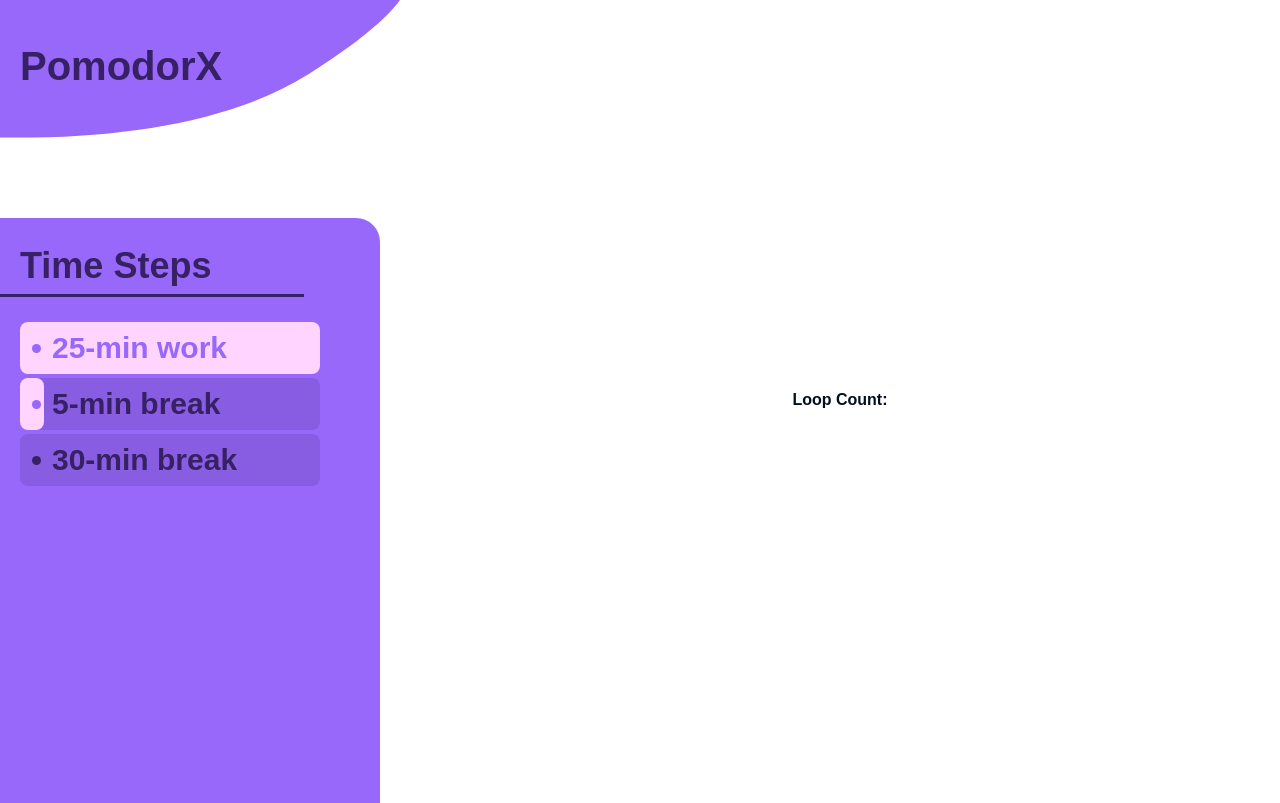
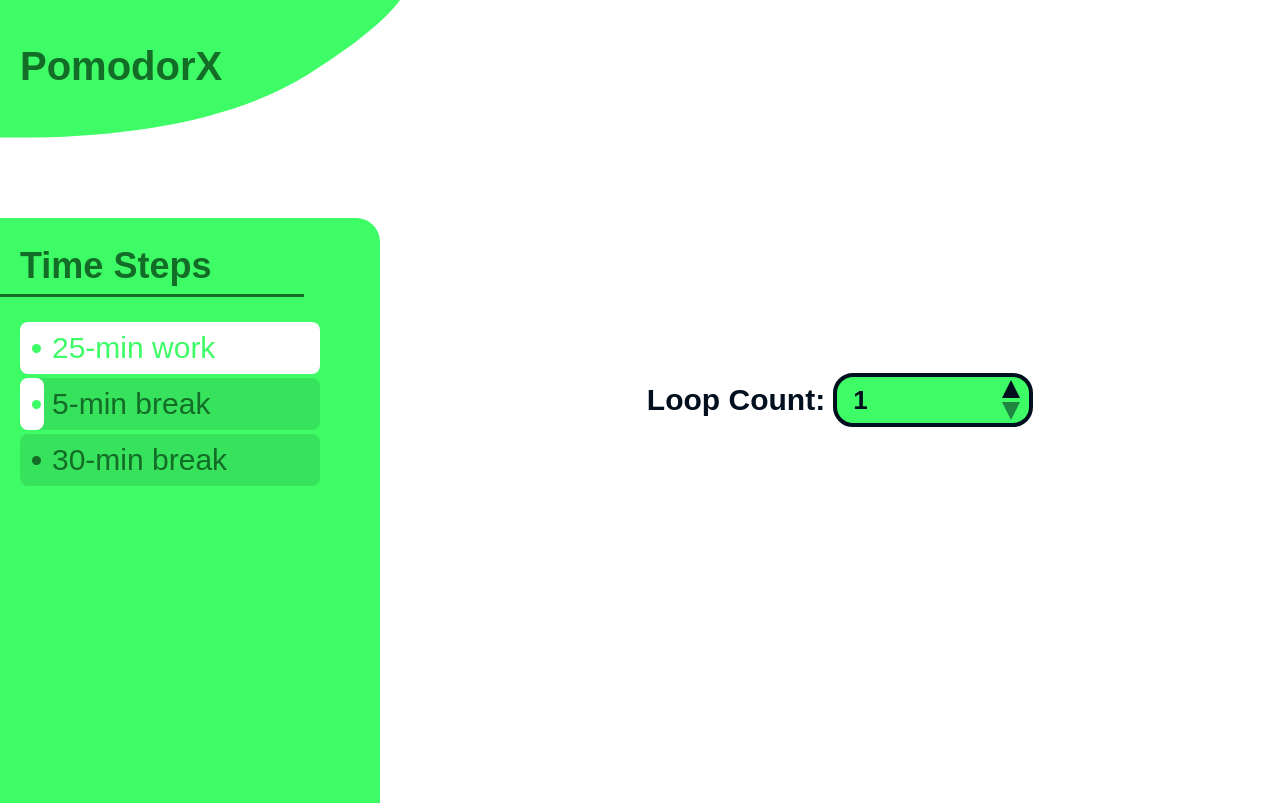
Before and after one commit to HasanMdArik/PomodorX, a Gatsby site: page / in a window 1280 px wide. Shown: the top 803 px of the page. Built offline with nearby package versions, Linux system fonts and the light colour scheme; Gatsby itself is replaced by a stand-in of ours; a web font is replaced by a local one.

Commit message:
input done

```diff
--- a/src/components/loopInput.tsx
+++ b/src/components/loopInput.tsx
@@ -1,7 +1,52 @@
-import React from "react";
+import React, { useState } from "react";
 
-const loopInput = () => {
-  return <div>loopInput</div>;
+const LoopInput = () => {
+  const [loopCount, setLoopCount] = useState(1);
+
+  return (
+    <div>
+      <div className="flex items-center">
+        <label className="text-3xl mr-2 mb-0" htmlFor="loopCount">
+          Loop Count:
+        </label>
+        <div className="relative flex items-center">
+          <input
+            value={loopCount}
+            min={1}
+            onChange={(e) => {
+              setLoopCount(
+                parseInt(e.target.value) ? parseInt(e.target.value) : 0
+              );
+            }}
+            placeholder="Number of times you want to do the loop"
+            type="number"
+            id="loopCount"
+          />
+          <div className="loopButtons absolute right-3">
+            <button
+              onClick={() => {
+                setLoopCount(loopCount + 1);
+              }}
+              className="loopButton"
+              id="up"
+            >
+              <div className="arr" />
+            </button>
+            <button
+              disabled={loopCount <= 1}
+              onClick={() => {
+                setLoopCount(loopCount - 1);
+              }}
+              className="loopButton"
+              id="down"
+            >
+              <div className="arr" />
+            </button>
+          </div>
+        </div>
+      </div>
+    </div>
+  );
 };
 
-export default loopInput;
+export default LoopInput;
--- a/src/components/timeSteps.tsx
+++ b/src/components/timeSteps.tsx
@@ -25,7 +25,7 @@ const TimeSteps = ({ state }: { state: number }) => {
       <div
         id="time-step-list-container"
         data-color={"#1e7d33"}
-        className={"mt-8 " + stateNames[state]}
+        className={"mt-8 font-medium " + stateNames[state]}
       >
         <ul id="time-step-list" className="text-3xl list-disc list-inside">
           <div className="time finished work-time">
--- a/src/pages/index.tsx
+++ b/src/pages/index.tsx
@@ -1,6 +1,7 @@
 import * as React from "react";
 import { useState } from "react";
 import { Helmet } from "react-helmet";
+import LoopInput from "../components/loopInput";
 import TimeSteps from "../components/timeSteps";
 import { componentBackgrounds, stateNames } from "../data/data";
 import "../styles/global.css";
@@ -11,7 +12,7 @@ const IndexPage = () => {
   // 1 stands for work time
   // 2 stands for short break
   // 3 stands for long break
-  const [state, setState] = useState(3);
+  const [state, setState] = useState(0);
 
   return (
     <React.Fragment>
@@ -51,8 +52,7 @@ const IndexPage = () => {
 
         <div className="flex w-full h-screen justify-center items-center">
           <div>
-            {/* !!! To Be Added As A Component */}
-            <h2>Loop Count:</h2>
+            <LoopInput />
           </div>
         </div>
       </main>
--- a/src/styles/global.css
+++ b/src/styles/global.css
@@ -1,35 +1,41 @@
 @tailwind base;
 @tailwind components;
 @tailwind utilities;
+
+/*** Main color ***/
+:root {
+  --main-color: rgb(2, 15, 30);
+}
+
 body {
   margin: 0;
   padding: 0;
   font-family: "Proza Libre", sans-serif !important;
   font-weight: 600;
-  color: #020f1e;
+  color: var(--main-color);
   overflow: hidden !important;
 }
 
-/*** Changing the colors depending on the state (derivec by className at #main) ***/
+/*** Changing the colors depending on the state (derived by className at #main) ***/
 #main.idle {
-  --primary-color: #136d27;
-  --primary-bg: #3dfc66;
-  --secondary-bg: #fff;
+  --primary-color: rgb(19, 109, 39);
+  --primary-bg: rgb(61, 252, 102);
+  --secondary-bg: rgb(255, 255, 255);
 }
 #main.work {
-  --primary-color: #591e16;
-  --primary-bg: #e65543;
-  --secondary-bg: #ffd1b3;
+  --primary-color: rgb(89, 30, 22);
+  --primary-bg: rgb(230, 85, 67);
+  --secondary-bg: rgb(255, 209, 179);
 }
 #main.short {
-  --primary-color: #0c364b;
-  --primary-bg: #2aa1db;
-  --secondary-bg: #a3d7ff;
+  --primary-color: rgb(12, 54, 75);
+  --primary-bg: rgb(42, 161, 219);
+  --secondary-bg: rgb(163, 215, 255);
 }
 #main.long {
-  --primary-color: #372063;
-  --primary-bg: #9868fa;
-  --secondary-bg: #ffd4ff;
+  --primary-color: rgb(55, 32, 99);
+  --primary-bg: rgb(152, 104, 250);
+  --secondary-bg: rgb(255, 212, 255);
 }
 
 /*** Some util rules ***/
@@ -130,3 +136,68 @@ body {
   background-clip: content-box;
   background-color: var(--primary-color);
 }
+
+/*** The styles of loop-input ***/
+#loopCount {
+  width: 200px;
+  height: 54px;
+  border-radius: 20px;
+  border: 4px solid var(--main-color);
+  background-color: #3dfc66;
+  font-size: 26px;
+  line-height: 32px;
+  padding: 0.25rem 1rem;
+}
+
+input[type="number"]::-webkit-inner-spin-button,
+input[type="number"]::-webkit-outer-spin-button {
+  -webkit-appearance: none;
+  margin: 0;
+}
+
+input[type="number"] {
+  -moz-appearance: textfield;
+  appearance: textfield;
+  margin: 0;
+}
+
+/* The incrementor and decrementor button style */
+.loopButtons {
+  display: flex;
+  flex-direction: column;
+}
+
+.loopButton {
+  border: none !important;
+  width: 20px;
+  height: 20px;
+  display: flex;
+  justify-content: center;
+  align-items: center;
+}
+
+.loopButton:focus,
+.loopButton:active {
+  border: none !important;
+  outline: none !important;
+}
+
+.loopButton:disabled {
+  --main-color: rgba(2, 15, 30, 0.5);
+}
+
+.arr {
+  height: 0;
+  width: 0;
+  border: 9px solid transparent;
+}
+#up .arr {
+  border-top: 0;
+  border-bottom: 18px solid var(--main-color);
+  margin-bottom: 2px;
+}
+#down .arr {
+  border-bottom: 0;
+  border-top: 18px solid var(--main-color);
+  margin-top: 2px;
+}
```
